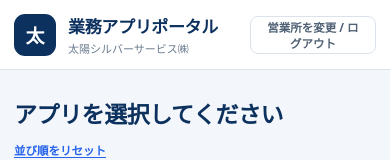
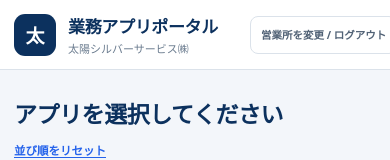
Before and after one commit to akamar08taiyo-bot/taiyo-portal, a plain HTML site: page index.html in a window 390 px wide. Both pictures are taken after typing "Sample123" into the empty fields and a click on the button "ログイン". Shown: the top 160 px of the page. Drawn offline with Linux system fonts and the light colour scheme.

Commit message:
スマホ幅で「営業所を変更 / ログアウト」が2行に折り返すのを修正
狭い画面でボタンの文字が2行になり高さが崩れていたため、620px以下では余白と文字サイズを詰めて1行に収まるようにした。デスクトップ幅の見た目は従来どおり（151×38px）で変わらないことを確認済み。

Co-Authored-By: Claude Sonnet 5 <noreply@anthropic.com>

```diff
--- a/index.html
+++ b/index.html
@@ -110,6 +110,8 @@
     .tile-grid{grid-template-columns:1fr;}
     .topbar{padding:0 14px;} .hub-main{padding:26px 14px 44px;}
     .office-pill{display:none;}
+    /* 狭い画面でボタンの文字が2行に折り返さないよう、余白と文字を詰めて1行に収める */
+    .logout-btn{padding:0 10px;font-size:10.5px;white-space:nowrap;flex:none;}
   }
 </style>
 </head>
```
